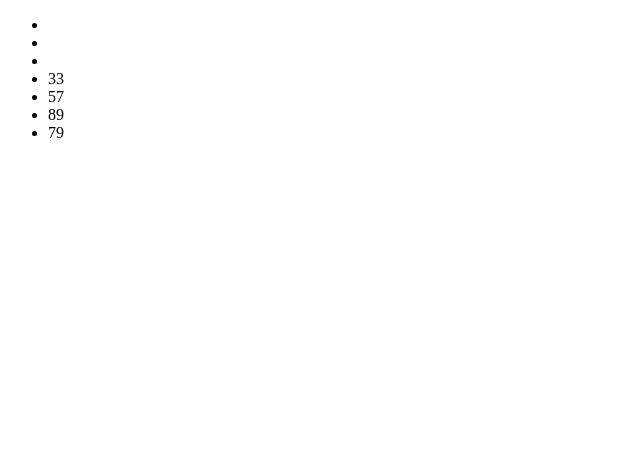
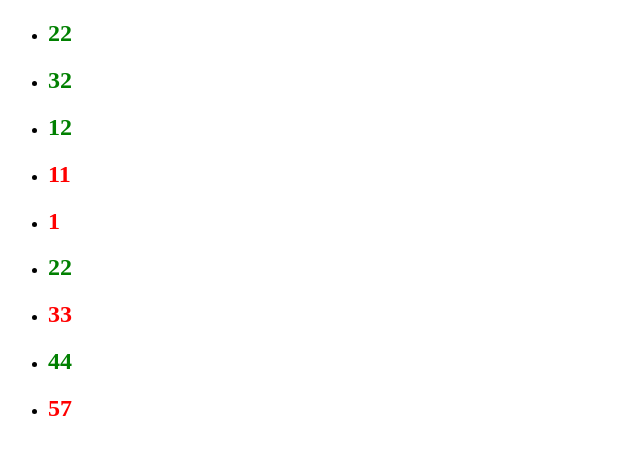
Before and after one commit to enterbackspace/angularassignments2, an Angular app: page / in a window 1280 px wide. Shown: the top 454 px of the page, without its empty margins (0-640 px from the left). Built offline with nearby package versions, Linux system fonts and the light colour scheme.

Commit message:
dfghmj,mgbfd

```diff
--- a/src/app/app.component.html
+++ b/src/app/app.component.html
@@ -1,6 +1,6 @@
  <ul>
   <li *ngFor="let ar of arr">
-    <span *ngIf="ar%2 !=0">{{ar}}</span>
+    <h2 [ngStyle]="{color:ar%2==0?'green':'red'}">{{ar}}</h2>
 
   </li>
  </ul>
--- a/src/app/app.component.ts
+++ b/src/app/app.component.ts
@@ -7,5 +7,6 @@ import { Component } from '@angular/core';
 })
 export class AppComponent {
   title = 'angularassignments2';
-  arr=[12,34,44,33,57,89,79]
+  arr=[22,32,12,11,1,22,33,44,57]
+
 }
```
